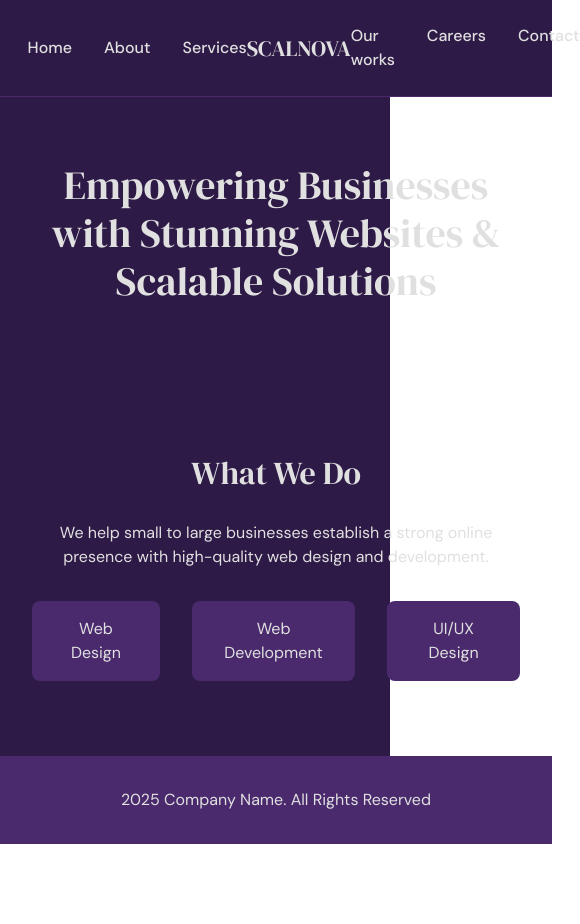
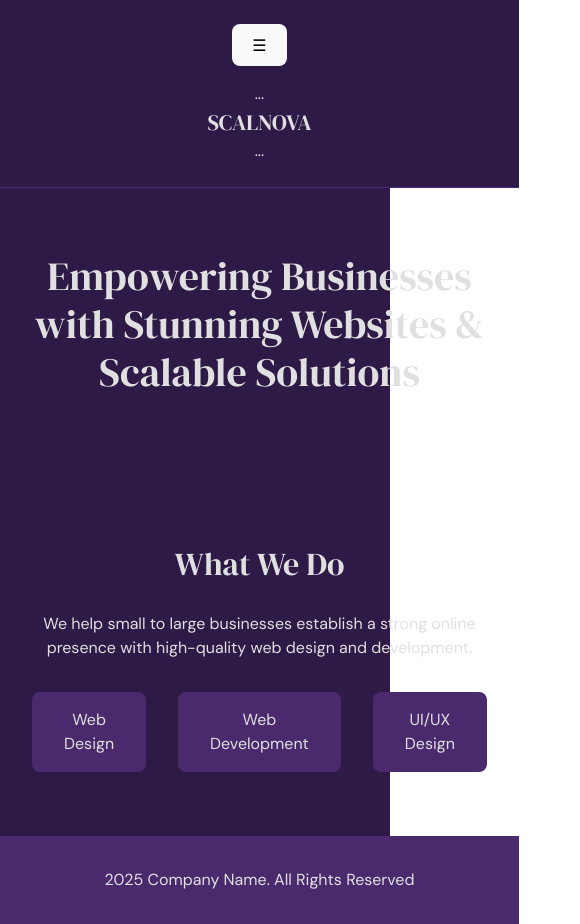
Before and after one commit to sayful-hassan/Scalnova, a React (Vite) app in the folder scalnova/: page / in a window 390 px wide. Shown: the whole page, 580 px wide, since content can reach past the window. Before the commit the page ends 844 px from the top, so only its background shows below. Built offline with nearby package versions, Linux system fonts and the light colour scheme.

Commit message:
Added responsiveness

```diff
--- a/scalnova/src/App.css
+++ b/scalnova/src/App.css
@@ -17,3 +17,35 @@ body {
   color: var(--text-light);
   font-family: 'DM Sans', sans-serif;
 }
+/* Mobiles */
+.navbar {
+  flex-direction: column;
+  gap: 1rem;
+  padding: 1rem;
+}
+
+.nav-left, .nav-right {
+  flex-direction: column;
+  gap: 1rem;
+  text-align: center;
+}
+
+/* Tablet/Laptop (768px+) */
+@media (min-width: 768px) {
+  .navbar {
+    flex-direction: row;
+    justify-content: space-between;
+    padding: 1.5rem 5%;
+  }
+
+  .nav-left, .nav-right {
+    flex-direction: row;
+  }
+}
+
+/* Desktop (1024px+) */
+@media (min-width: 1024px) {
+  .hero h1 {
+    font-size: 3.5rem;
+  }
+}
--- a/scalnova/src/components/Navbar/NavBar.jsx
+++ b/scalnova/src/components/Navbar/NavBar.jsx
@@ -1,21 +1,24 @@
-import React from 'react';
-import './NavBar.css';
+import { useState } from 'react';
+import './Navbar.css';
 
-export default function NavBar() {
+export default function Navbar() {
+  const [isOpen, setIsOpen] = useState(false);
+
   return (
     <nav className="navbar">
-      <div className="nav-left">
-        <a href="/">Home</a>
-        <a href="/about">About</a>
-        <a href="/services">Services</a>
-      </div>
+      {/* Mobile Menu Button */}
+      <button
+        className="menu-toggle"
+        onClick={() => setIsOpen(!isOpen)}
+      >
+        ☰
+      </button>
 
-      <div className="logo">SCALNOVA</div>
-
-      <div className="nav-right">
-        <a href="/works">Our works</a>
-        <a href="/careers">Careers</a>
-        <a href="/contact">Contact</a>
+      {/* Navigation Links */}
+      <div className={`nav-links ${isOpen ? 'active' : ''}`}>
+        <div className="nav-left">...</div>
+        <div className="logo">SCALNOVA</div>
+        <div className="nav-right">...</div>
       </div>
     </nav>
   )
```
